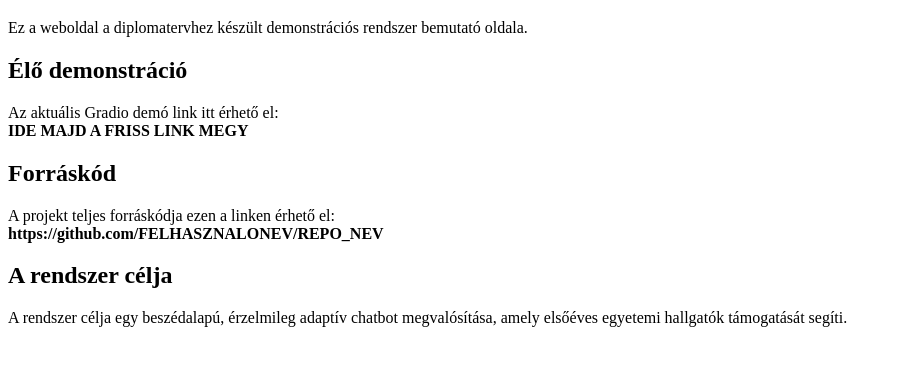
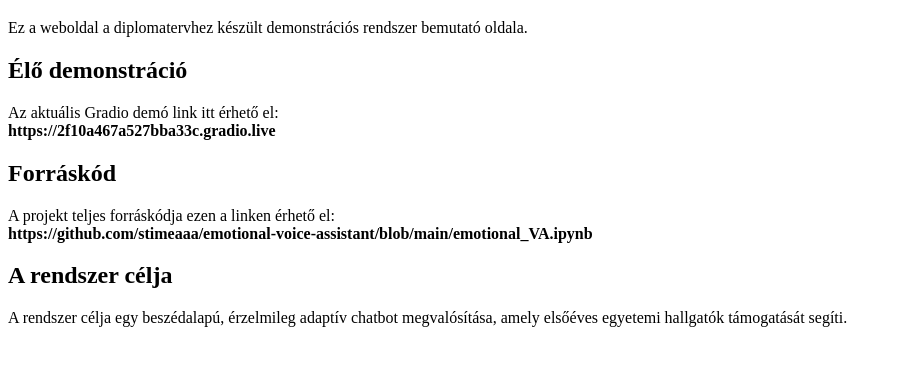
Before and after one commit to stimeaaa/emotional-voice-assistant, a plain HTML site: page index.html in a window 1280 px wide. Shown: the part 61-426 px from the top of the page, without its empty margins (0-897 px from the left). Drawn offline with Linux system fonts and the light colour scheme.

Commit message:
Update demo and source code links in index.html

```diff
--- a/index.html
+++ b/index.html
@@ -15,13 +15,13 @@ Ez a weboldal a diplomatervhez készült demonstrációs rendszer bemutató olda
 <h2>Élő demonstráció</h2>
 <p>
 Az aktuális Gradio demó link itt érhető el:<br>
-<strong>IDE MAJD A FRISS LINK MEGY</strong>
+<strong> https://2f10a467a527bba33c.gradio.live</strong>
 </p>
 
 <h2>Forráskód</h2>
 <p>
 A projekt teljes forráskódja ezen a linken érhető el:<br>
-<strong>https://github.com/FELHASZNALONEV/REPO_NEV</strong>
+<strong>https://github.com/stimeaaa/emotional-voice-assistant/blob/main/emotional_VA.ipynb</strong>
 </p>
 
 <h2>A rendszer célja</h2>
```
